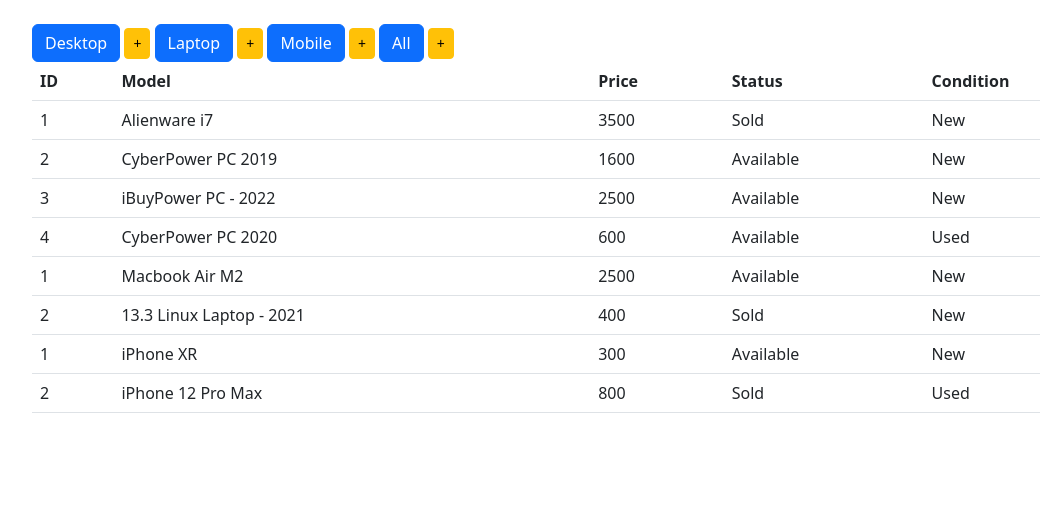
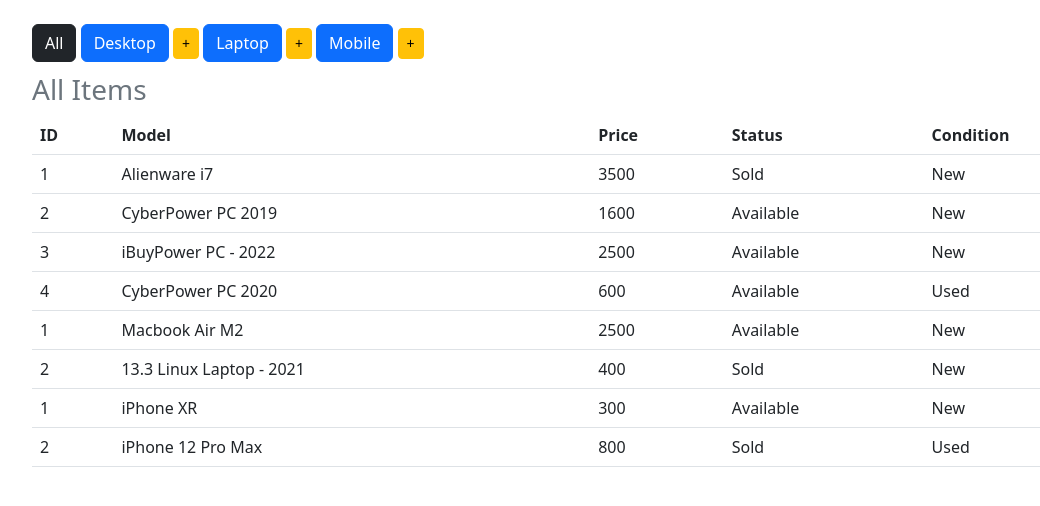
Before and after one commit to Ahljenn/django-inventory-system, a Django app: page /display_all in a window 1280 px wide. Shown: the part 70-576 px from the top of the page, without its empty margins (50-1090 px from the left). Run offline with Django 3.2, Linux system fonts and the light colour scheme; data comes from the database, SQL or seed files in the repository; some libraries are stand-ins or nearby versions.

Commit message:
Added adjustment to table page with headers

```diff
--- a/inventory_management/inventory/templates/index.html
+++ b/inventory_management/inventory/templates/index.html
@@ -3,6 +3,8 @@
 {% block body %}
 
 <div class="button-group">
+  <a href="{% url 'display_all' %}" class="btn btn-dark btn-md" role="button">All</a>
+
   <a href="{% url 'display_desktops' %}" class="btn btn-primary btn-md" role="button">Desktop</a>
   <a href="#" class="btn btn-warning btn-sm" role="button"> +</a>
 
@@ -11,12 +13,10 @@
 
   <a href="{% url 'display_mobiles' %}" class="btn btn-primary btn-md" role="button">Mobile</a>
   <a href="#" class="btn btn-warning btn-sm" role="button"> +</a>
-
-  <a href="{% url 'display_all' %}" class="btn btn-primary btn-md" role="button">All</a>
-  <a href="#" class="btn btn-warning btn-sm" role="button"> +</a>
 </div>
 
 <table class="table table-hover">
+  <caption class="caption-top fs-3">{{ header }}</caption>
   <thead>
     <tr>
       <th>ID</th>
--- a/inventory_management/inventory/views.py
+++ b/inventory_management/inventory/views.py
@@ -10,6 +10,7 @@ def display_desktops(request):
   items = Desktop.objects.all()
   context = {
     'items' : items,
+    'header' : 'Desktops',
   }
   return render(request, 'index.html', context)
 
@@ -17,6 +18,7 @@ def display_laptops(request):
   items = Laptop.objects.all()
   context = {
     'items' : items,
+    'header' : 'Laptops',
   }
   return render(request, 'index.html', context)
 
@@ -24,6 +26,7 @@ def display_mobiles(request):
   items = Mobile.objects.all()
   context = {
     'items' : items,
+    'header' : 'Mobiles',
   }
   return render(request, 'index.html', context)
 
@@ -31,5 +34,6 @@ def display_all(request):
   items = list(chain(Desktop.objects.all(), Laptop.objects.all(), Mobile.objects.all()))
   context = {
     'items' : items,
+    'header' : 'All Items',
   }
   return render(request, 'index.html', context)
```
